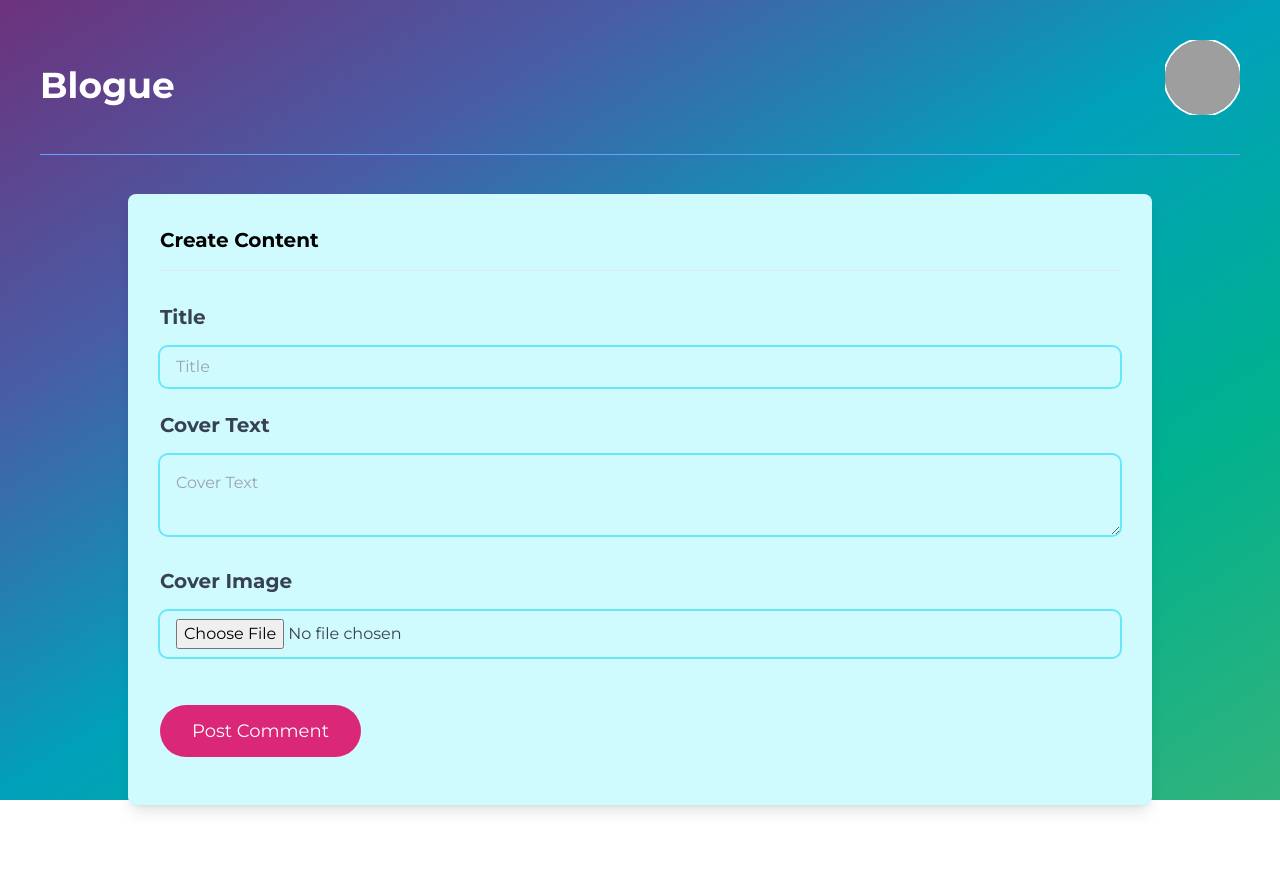
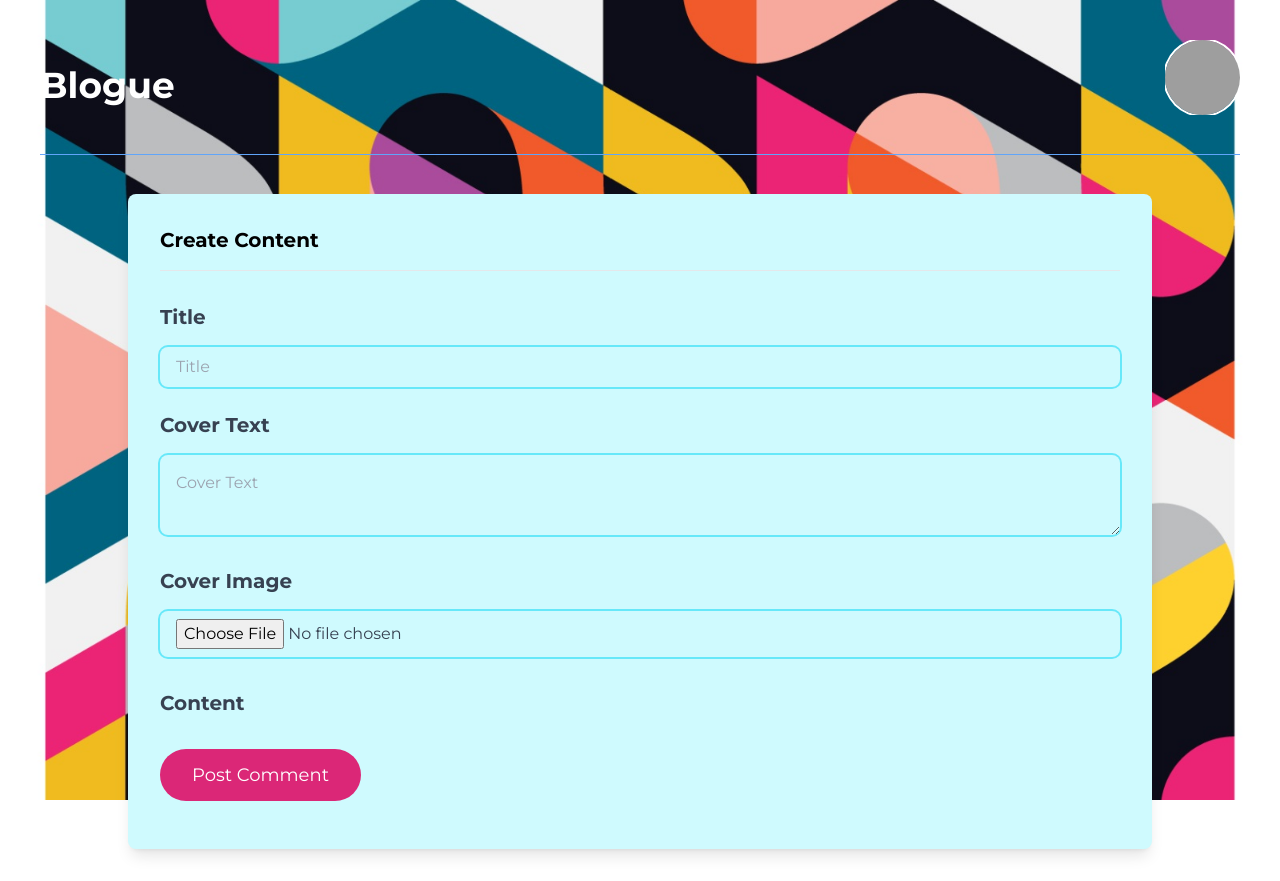
Before and after one commit to Onyelaudochukwuka/blogue, a Next.js app: page /create in a window 1280 px wide. Before the commit the page ends 837 px from the top, so only its background shows below. Built offline with nearby package versions, Linux system fonts and the light colour scheme; grey boxes are pictures that could not be loaded.

Commit message:
create posts

```diff
--- a/pages/create.jsx
+++ b/pages/create.jsx
@@ -45,7 +45,11 @@ const create = () => {
 
         />
 
-    </div>
+        </div>
+        <div className="">
+          <label for="coverText" className="font-bold text-xl text-gray-700">Content</label>
+
+        </div>
     </div>
 
     {error && <p className="text-xs text-red-500">All fields are required.</p>}
--- a/styles/globals.scss
+++ b/styles/globals.scss
@@ -14,16 +14,16 @@ body {
     content: '';
     width: 100%;
     height: 100vh;
-    background: linear-gradient(
-      to right bottom,
-      #6d327c,
-      #485da6,
-      #00a1ba,
-      #01b18e,
-      #32b37b
-    );
+    // background: linear-gradient(
+      // to right bottom,
+      // #6d327c,
+      // #485da6,
+      // #00a1ba,
+      // #01b18e,
+      // #32b37b
+    // );
     // background: #D3D3D3;
-    // background-image: url("../public/bg.jpg");
+    background-image: url("../public/bg2.jpg");
     position: fixed;
     left: 0;
     top: 0;
@@ -116,9 +116,9 @@ a {
 ::-webkit-scrollbar {
   width: 15px;
   height: 15px;
-  background-color: rgb(9, 180, 180);
+  background-color: #FFFFFF;
 }
 ::-webkit-scrollbar-thumb {
-  background: #485da6;
+  background: #C661AE;
   border-radius: 10px;
 }
```
Also changed, not shown: pages/api/post.js (added), public/bg2.jpg (added).
